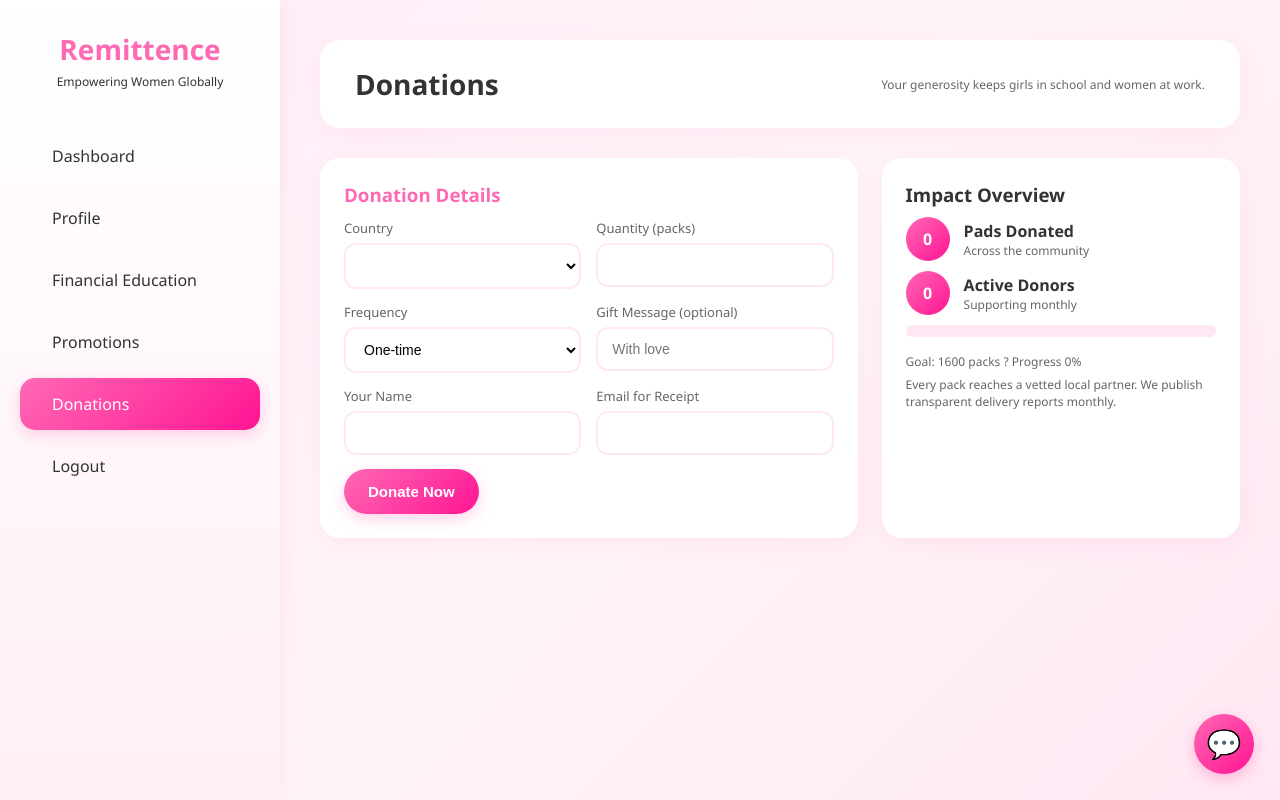
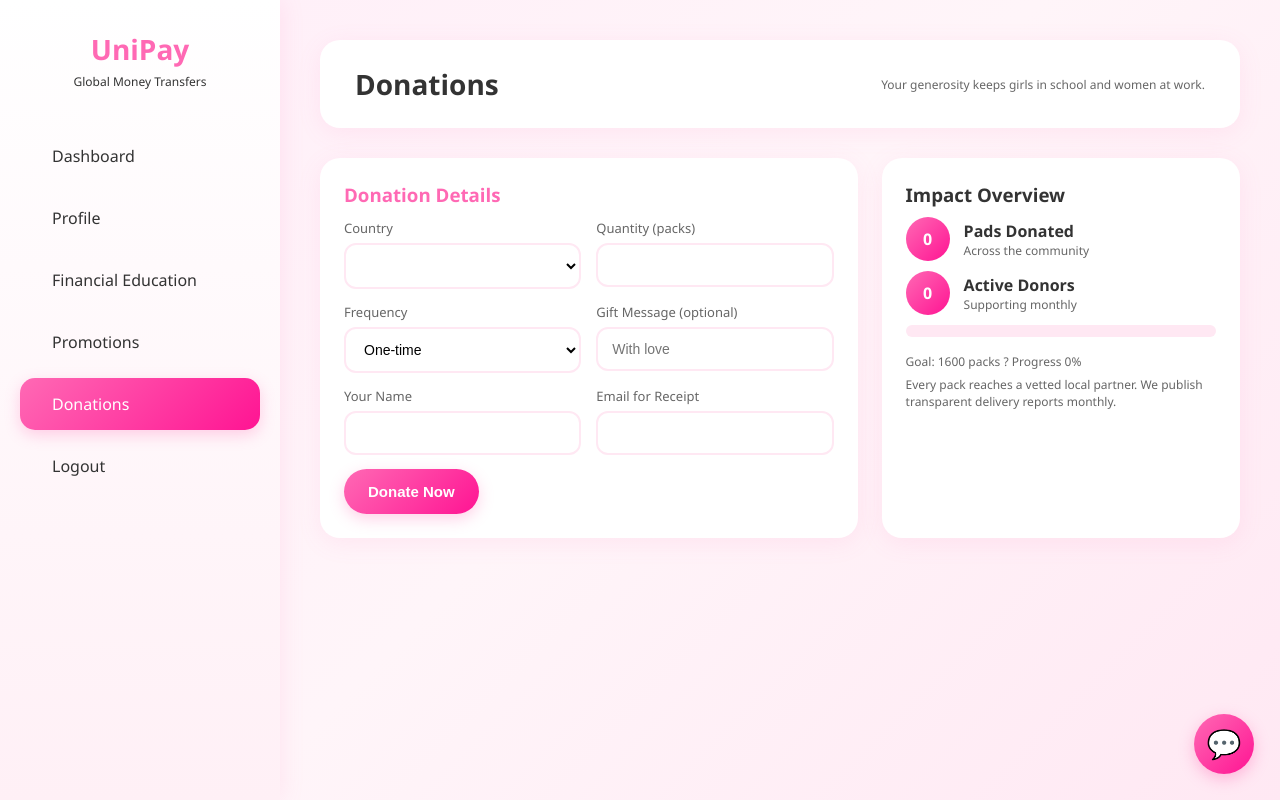
Before and after one commit to tshepang-m16/UniPay, a Django app: page /donate/ in a window 1280 px wide. Run offline with Django 5.2, Linux system fonts and the light colour scheme; data that the repository does not hold is empty.

Commit message:
Added Django project: UniPay money transfer platform

```diff
--- a/The_App_Code/templates/ForLearning.html
+++ b/The_App_Code/templates/ForLearning.html
@@ -3,7 +3,7 @@
 <head>
   <meta charset="UTF-8"/>
   <meta name="viewport" content="width=device-width, initial-scale=1.0"/>
-  <title>Remittence - Financial Education</title>
+  <title>UniPay - Financial Education</title>
   <style>
     *{margin:0;padding:0;box-sizing:border-box}
     body{font-family:'Segoe UI',Tahoma,Geneva,Verdana,sans-serif;background:linear-gradient(135deg,#ffeef8 0%,#fff5f9 50%,#ffe8f3 100%);min-height:100vh}
@@ -32,7 +32,7 @@
 <body>
   <div class="container">
     <aside class="sidebar">
-      <div class="logo"><h1>Remittence</h1><p>Empowering Women Globally</p></div>
+      <div class="logo"><h1>UniPay</h1><p>Global Money Transfers</p></div>
       <nav>
         <div class="nav-item" onclick="go('dashboard.html')"><span></span><span>Dashboard</span></div>
         <div class="nav-item" onclick="go('profile.html')"><span></span><span>Profile</span></div>
--- a/The_App_Code/templates/donate.html
+++ b/The_App_Code/templates/donate.html
@@ -2,7 +2,7 @@
 <html lang="en">
 <head>
   <meta charset="UTF-8"/><meta name="viewport" content="width=device-width, initial-scale=1.0"/>
-  <title>Remittence - Donations</title>
+  <title>UniPay - Donations</title>
   <style>
     *{margin:0;padding:0;box-sizing:border-box}
     body{font-family:'Segoe UI',Tahoma,Geneva,Verdana,sans-serif;background:linear-gradient(135deg,#ffeef8 0%,#fff5f9 50%,#ffe8f3 100%);min-height:100vh}
@@ -39,7 +39,7 @@
 <body>
   <div class="container">
     <aside class="sidebar">
-      <div class="logo"><h1>Remittence</h1><p>Empowering Women Globally</p></div>
+      <div class="logo"><h1>UniPay</h1><p>Global Money Transfers</p></div>
       <nav>
         <div class="nav-item" onclick="go('dashboard.html')"><span></span><span>Dashboard</span></div>
         <div class="nav-item" onclick="go('profile.html')"><span></span><span>Profile</span></div>
--- a/The_App_Code/templates/profile.html
+++ b/The_App_Code/templates/profile.html
@@ -3,7 +3,7 @@
 <head>
   <meta charset="UTF-8"/>
   <meta name="viewport" content="width=device-width, initial-scale=1.0"/>
-  <title>Remittence  Profile</title>
+  <title>UniPay Profile</title>
   <style>
     *{margin:0;padding:0;box-sizing:border-box}
     body{font-family:'Segoe UI',Tahoma,Geneva,Verdana,sans-serif;background:linear-gradient(135deg,#ffeef8 0%,#fff5f9 50%,#ffe8f3 100%);min-height:100vh}
@@ -39,7 +39,7 @@
 <body>
   <div class="container">
     <aside class="sidebar">
-      <div class="logo"><h1>Remittence</h1><p>Empowering Women Globally</p></div>
+      <div class="logo"><h1>UniPay</h1><p>Global Money Transfers</p></div>
       <nav>
         <div class="nav-item" onclick="go('dashboard.html')"><span></span><span>Dashboard</span></div>
         <div class="nav-item active" onclick="go('profile.html')"><span></span><span>Profile</span></div>
--- a/The_App_Code/templates/promotions.html
+++ b/The_App_Code/templates/promotions.html
@@ -2,7 +2,7 @@
 <html lang="en">
 <head>
   <meta charset="UTF-8"/><meta name="viewport" content="width=device-width, initial-scale=1.0"/>
-  <title>Remittence  Promotions</title>
+  <title>UniPay Promotions</title>
   <style>
     *{margin:0;padding:0;box-sizing:border-box}
     body{font-family:'Segoe UI',Tahoma,Geneva,Verdana,sans-serif;background:linear-gradient(135deg,#ffeef8 0%,#fff5f9 50%,#ffe8f3 100%);min-height:100vh}
@@ -31,7 +31,7 @@
 <body>
   <div class="container">
     <aside class="sidebar">
-      <div class="logo"><h1>Remittence</h1><p>Empowering Women Globally</p></div>
+      <div class="logo"><h1>UniPay</h1><p>Global Money Transfers</p></div>
       <nav>
         <div class="nav-item" onclick="go('dashboard.html')"><span></span><span>Dashboard</span></div>
         <div class="nav-item" onclick="go('profile.html')"><span></span><span>Profile</span></div>
--- a/The_App_Code/views/chatbot_views.py
+++ b/The_App_Code/views/chatbot_views.py
@@ -18,7 +18,7 @@
         user_input_lower = user_input.lower()
 
         if any(word in user_input_lower for word in ['hello', 'hi', 'hey']):
-            reply = "Hello! I'm your Remittance Assistant. How can I help you with money transfers, savings, or donations today?"
+            reply = "Hello! I'm your UniPay Assistant. How can I help you with money transfers, savings, or donations today?"
         elif any(word in user_input_lower for word in ['remittance', 'transfer', 'send money']):
             reply = "I can help with money transfers! Our platform supports secure remittances to multiple countries with competitive fees."
         elif any(word in user_input_lower for word in ['fee', 'cost', 'charge']):
```
